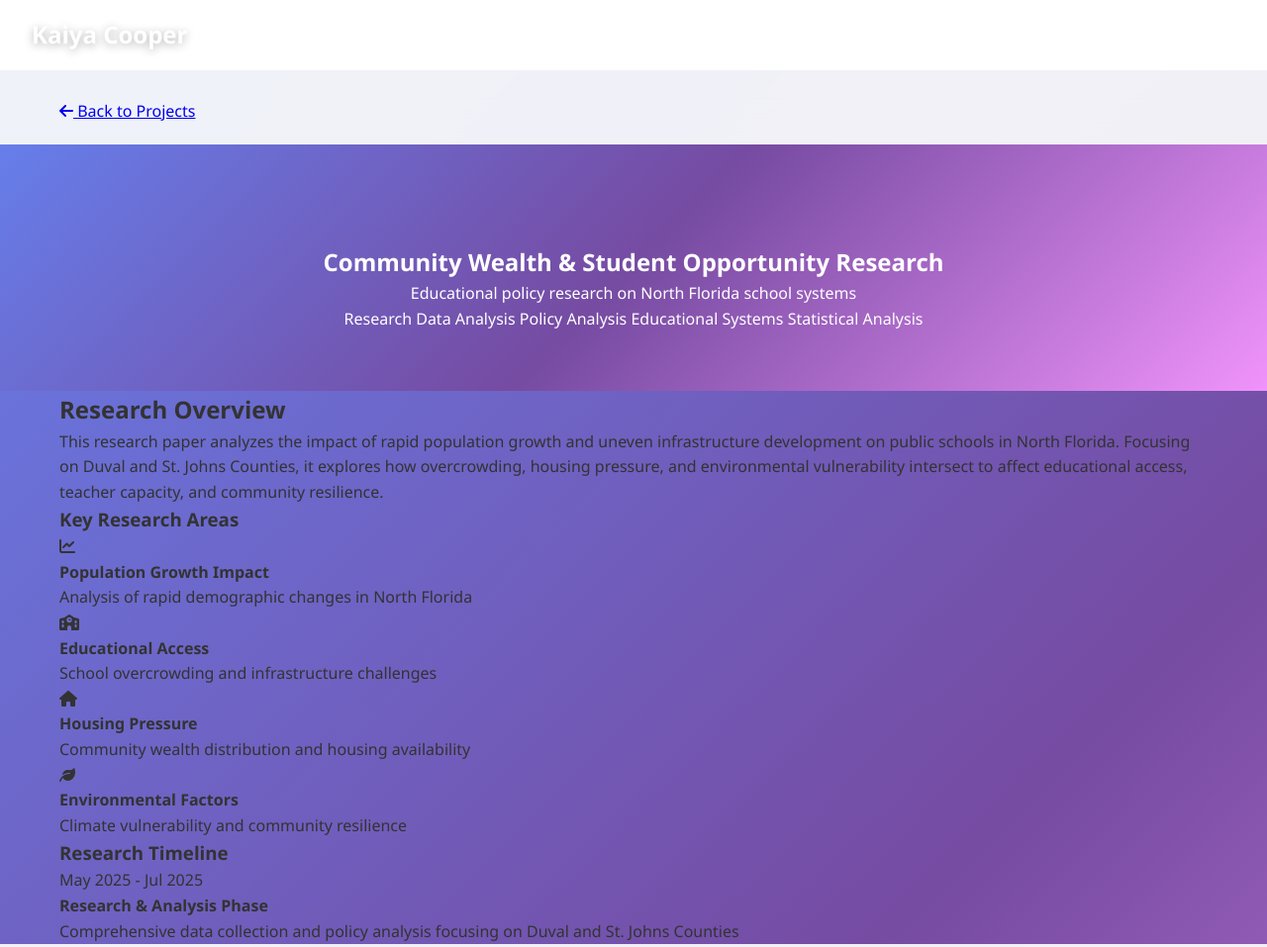
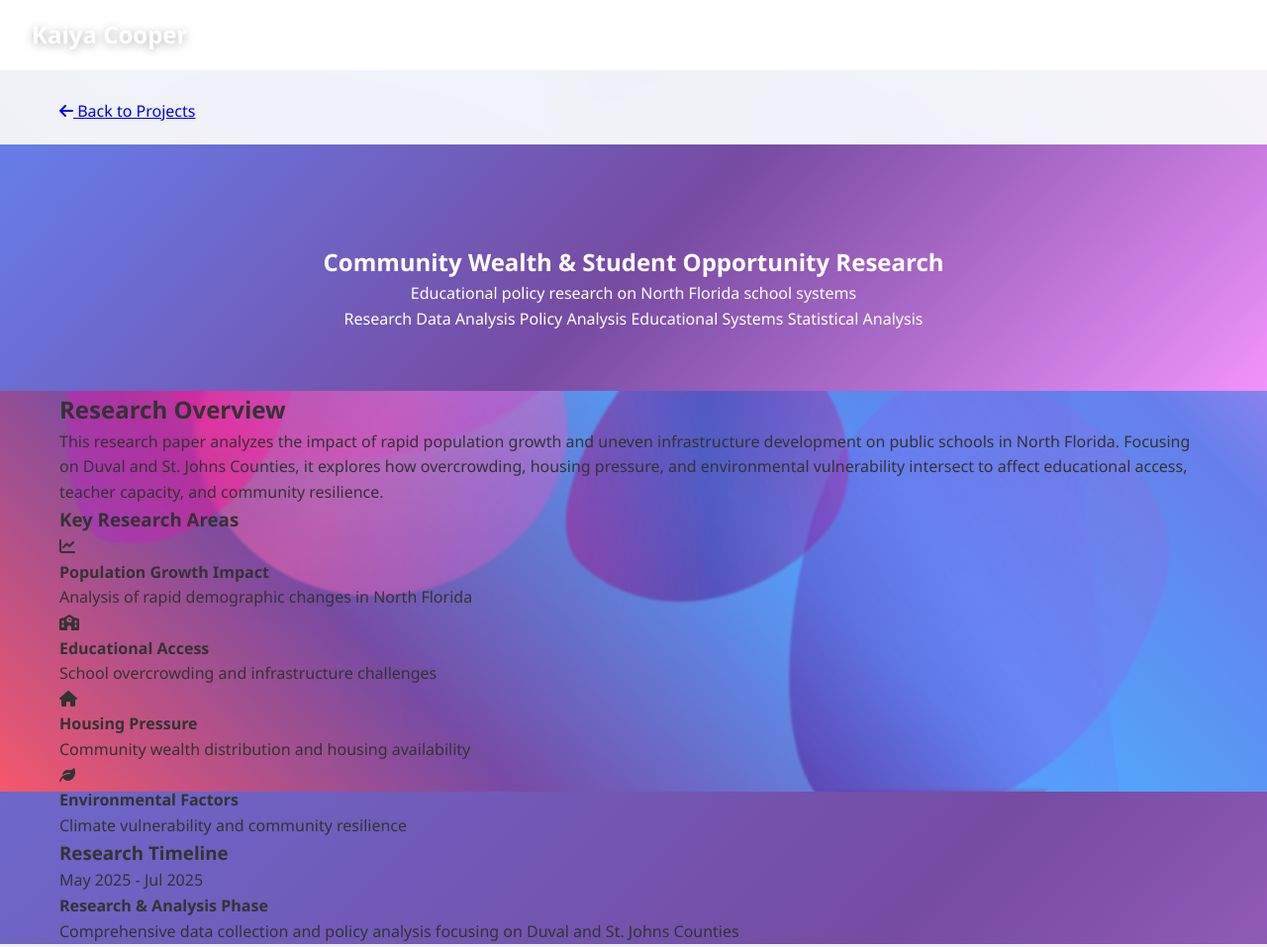
Before and after one commit to Cooper1313/Portfolio2, a plain HTML site: page research-details.html in a window 1280 px wide. Shown: the top 957 px of the page at 99% size. Drawn offline with nearby package versions, Linux system fonts and the light colour scheme; files whose address does not match are found by name.

Commit message:
Update research-details.html

```diff
--- a/research-details.html
+++ b/research-details.html
@@ -19,7 +19,18 @@
             <li><a href="contact.html">Contact</a></li>
         </ul>
     </nav>
+<body>
+    <!-- Lava Lamp Background -->
+    <div class="lava-lamp">
+        <div class="blob blob-1"></div>
+        <div class="blob blob-2"></div>
+        <div class="blob blob-3"></div>
+        <div class="blob blob-4"></div>
+        <div class="blob blob-5"></div>
+        <div class="blob blob-6"></div>
+    </div>
 
+    <!-- Rest of your existing content... -->
     <!-- Back Button -->
     <section class="back-navigation">
         <div class="container">
```
